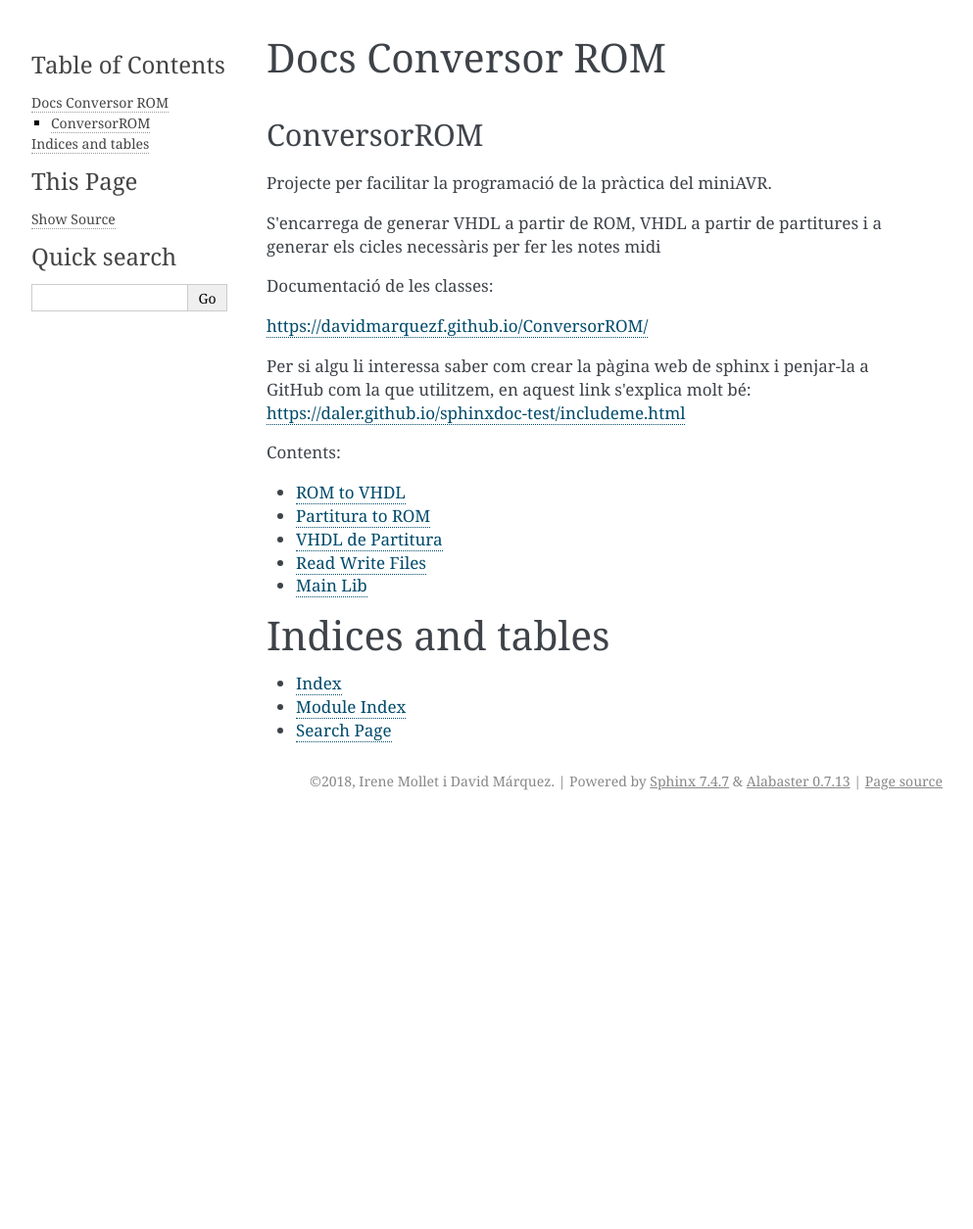
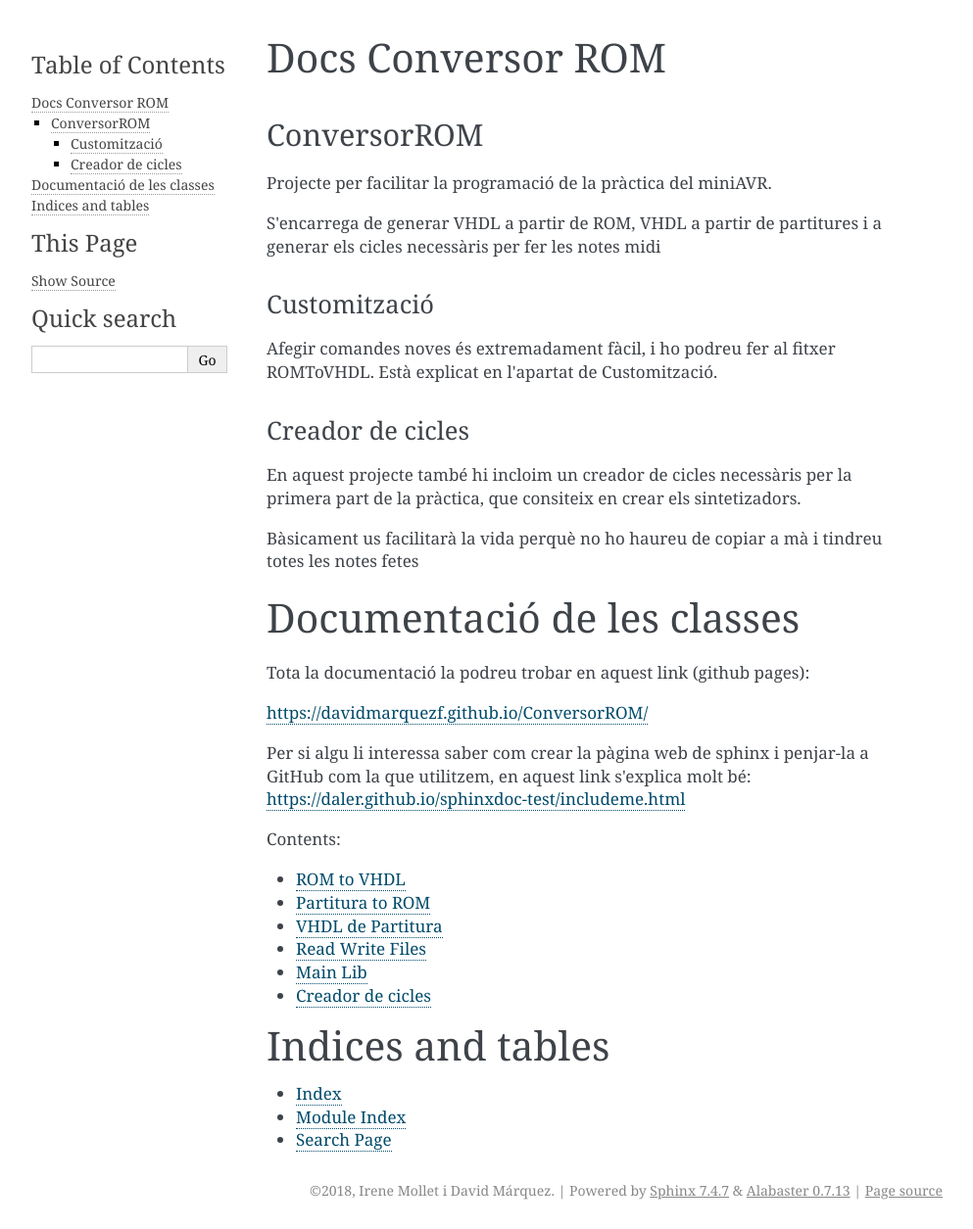
Before and after one commit to DavidMarquezF/ConversorROM, a Sphinx documentation site: the page built from docs/source/index.rst, in a window 1280 px wide. Shown: the whole page at 98% size, without its empty margins (148-1141 px from the left). Built offline with Sphinx 7.4.7, drawn with Linux system fonts in a browser that asks for light colours; before the commit the page ends 900 px from its top, so only the background shows below that.

Commit message:
Creador de cicles

```diff
--- a/README.rst
+++ b/README.rst
@@ -6,7 +6,23 @@ Projecte per facilitar la programació de la pràctica del miniAVR.
 
 S'encarrega de generar VHDL a partir de ROM, VHDL a partir de partitures i a generar els cicles necessàris per fer les notes midi
 
-Documentació de les classes:
+Customització
+--------------
+
+Afegir comandes noves és extremadament fàcil, i ho podreu fer al fitxer ROMToVHDL. Està explicat en l'apartat de Customització.
+
+Creador de cicles
+------------------
+
+En aquest projecte també hi incloim un creador de cicles necessàris per la primera part de la pràctica, que consiteix en crear els sintetizadors.
+
+Bàsicament us facilitarà la vida perquè no ho haureu de copiar a mà i tindreu totes les notes fetes
+
+
+Documentació de les classes
+==============================
+
+Tota la documentació la podreu trobar en aquest link (github pages):
 
 https://davidmarquezf.github.io/ConversorROM/
 
--- a/docs/source/index.rst
+++ b/docs/source/index.rst
@@ -18,6 +18,7 @@ Contents:
    VHDLdePartitura
    ReadWriteFiles
    MainLib
+   CreadorDeCicles
 
 Indices and tables
 ==================
```
Also changed, not shown: docs/source/CreadorDeCicles.rst (added, +13 -0 lines).
